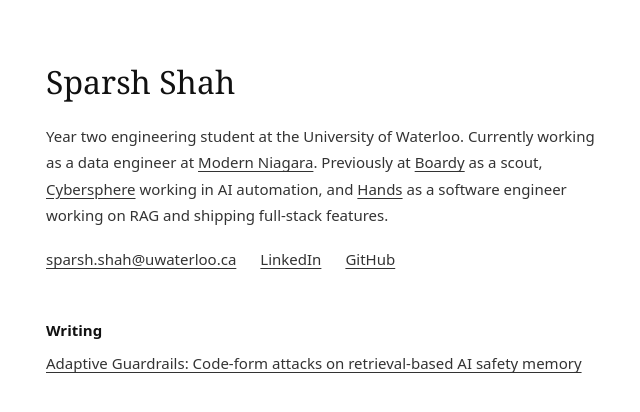
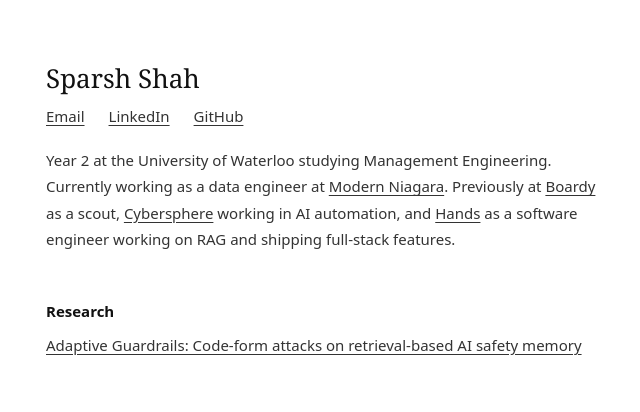
Before and after one commit to sparshshah19/sparsh-portfolio, a Next.js app: page / in a window 1280 px wide. Shown: the top 412 px of the page, without its empty margins (316-956 px from the left). Built offline with nearby package versions, Linux system fonts and the light colour scheme; a web font is replaced by a local one.

Commit message:
homepage polish: italic name, updated bio, email label, research section

```diff
--- a/app/page.tsx
+++ b/app/page.tsx
@@ -2,7 +2,7 @@ const serif = "Georgia, 'Times New Roman', serif"
 const sans = "system-ui, -apple-system, BlinkMacSystemFont, 'Segoe UI', sans-serif"
 
 const CONTACTS = [
-  { label: 'sparsh.shah@uwaterloo.ca', href: 'mailto:sparsh.shah@uwaterloo.ca' },
+  { label: 'Email', href: 'mailto:sparsh.shah@uwaterloo.ca' },
   { label: 'LinkedIn', href: 'https://www.linkedin.com/in/sparshshahh/' },
   { label: 'GitHub', href: 'https://github.com/sparshshah19' },
 ]
@@ -25,17 +25,9 @@ export default function Page() {
   return (
     <main style={{ maxWidth: 620, margin: '64px auto', padding: '0 32px', background: '#fff', minHeight: '100vh' }}>
 
-      <h1 style={{ fontFamily: serif, fontSize: 32, fontWeight: 400, color: '#111', margin: '0 0 24px', lineHeight: 1.1 }}>Sparsh Shah</h1>
+      <h1 style={{ fontFamily: serif, fontSize: 26, fontWeight: 400, color: '#111', margin: '0 0 12px', lineHeight: 1.1 }}>Sparsh Shah</h1>
 
-      <p style={{ fontFamily: sans, fontSize: 15, color: '#333', lineHeight: 1.75, margin: '0 0 20px' }}>
-        Year two engineering student at the University of Waterloo. Currently working as a data engineer at{' '}
-        {co('Modern Niagara', 'https://modernniagara.com/')}. Previously at{' '}
-        {co('Boardy', 'https://www.boardy.ai/')} as a scout,{' '}
-        {co('Cybersphere', 'https://getcybersphere.com/')} working in AI automation, and{' '}
-        {co('Hands', 'https://handsforu.com/')} as a software engineer working on RAG and shipping full-stack features.
-      </p>
-
-      <div style={{ display: 'flex', gap: 24, marginBottom: 48 }}>
+      <div style={{ display: 'flex', gap: 24, marginBottom: 20 }}>
         {CONTACTS.map(c => (
           <a
             key={c.label}
@@ -49,7 +41,15 @@ export default function Page() {
         ))}
       </div>
 
-      <p style={{ fontFamily: sans, fontSize: 15, fontWeight: 600, color: '#111', margin: '0 0 10px' }}>Writing</p>
+      <p style={{ fontFamily: sans, fontSize: 15, color: '#333', lineHeight: 1.75, margin: '0 0 48px' }}>
+        Year 2 at the University of Waterloo studying Management Engineering. Currently working as a data engineer at{' '}
+        {co('Modern Niagara', 'https://modernniagara.com/')}. Previously at{' '}
+        {co('Boardy', 'https://www.boardy.ai/')} as a scout,{' '}
+        {co('Cybersphere', 'https://getcybersphere.com/')} working in AI automation, and{' '}
+        {co('Hands', 'https://handsforu.com/')} as a software engineer working on RAG and shipping full-stack features.
+      </p>
+
+      <p style={{ fontFamily: sans, fontSize: 15, fontWeight: 600, color: '#111', margin: '0 0 10px' }}>Research</p>
       <a
         href="/blog/adaptive-guardrails"
         style={{ fontFamily: sans, fontSize: 15, color: '#333', textDecoration: 'underline', textUnderlineOffset: 3 }}
```
